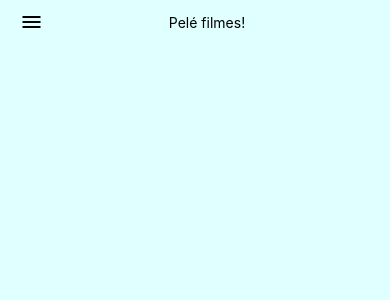
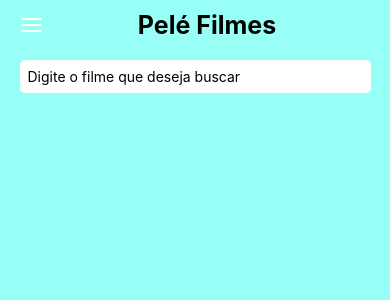
Before and after one commit to eduardoalbuquerque1610/AulaDoni2Bim, a React Native app: screen / in a window 390 px wide. Shown: the top 300 px of the page. Built offline with nearby package versions, Linux system fonts and the light colour scheme.

Commit message:
Add files via upload

```diff
--- a/App.js
+++ b/App.js
@@ -1,49 +1,95 @@
 import { StatusBar } from 'expo-status-bar';
-import { StyleSheet, Text, View, TouchableOpacity, TextInput, Image} from 'react-native';
-import Feather from  '@expo/vector-icons/MaterialIcons';
+import { StyleSheet, Text, View, TouchableOpacity} from 'react-native';
+import Feather from '@expo/vector-icons/Feather';
+import { TextInput } from 'react-native-web';
 
 export default function App() {
   return (
     <View style={styles.container}>
 
 
-      <View style={styles.viewHeader}>
 
-      <Feather name="menu" size={24} color="black" />
 
-      <Text>Pelé filmes!</Text>
+      {/* INICIO DA HEADER */}
 
-      <TouchableOpacity>
 
-      </TouchableOpacity>
+      <View style = {styles.viewHeader}>
+        <Feather name="menu" size={24} color="white" />
+        <Text style = {styles.titulo}> Pelé Filmes </Text>
+        <TouchableOpacity>
+
+        </TouchableOpacity>
 
       </View>
+
+
+
+
+       {/* INICIO DA BARRA DE PESQUISA */}
+
+      <View style = {styles.input}>
+      <TextInput
+      placeholder='Digite o filme que deseja buscar'
+      ></TextInput>
+
+      </View>
+
+
+
+
+
+
+       {/* INICIO DO BANNER */}
+
+
+
+
+
+
+
 
     </View>
   );
 }
 
+
+
 const styles = StyleSheet.create({
+
+
   container: {
     flex: 1,
-    backgroundColor: '#E0FFFF',
-    alignItems: 'center',
+    backgroundColor: '#98fff6',
+    alignItems: 'center',  },
+    viewHeader: {
 
-  },
-  viewHeader:{
-    flexDirection:'row',
-    width: "90%",
-    alignItems: 'center',
-    marginTop: 10,
-    justifyContent:'space-between',
-  },
+      //HEADER
 
-  Textheader:{
+      flexDirection : 'row',
+      width:"90%",
+      alignItems:'center',
+      marginTop:10,
+      justifyContent: 'space-between'
 
-    fontSize:25,
-    color:'white',
-    fontWeight:'bold'
-  },
+
+
+    },
+    // SEARCH BAR
+    input : {
+      marginTop: 20,
+      width: '90%',
+      backgroundColor: 'white',
+      borderRadius: 5,
+      padding: 8
+
+    },
+    titulo : {
+      fontSize:25,
+      color:'Red',
+      fontWeight:'bold'
+    }
+
+
 
 
 });
--- a/package.json
+++ b/package.json
@@ -11,6 +11,7 @@
   "dependencies": {
     "expo": "~54.0.33",
     "expo-status-bar": "~3.0.9",
+    "install": "^0.13.0",
     "react": "19.1.0",
     "react-dom": "19.1.0",
     "react-native": "0.81.5",
```
Also changed, not shown: 1 other file (tests, documents, lock files or other folders).
